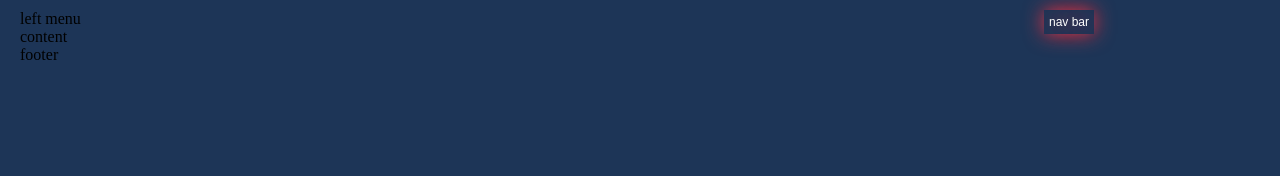
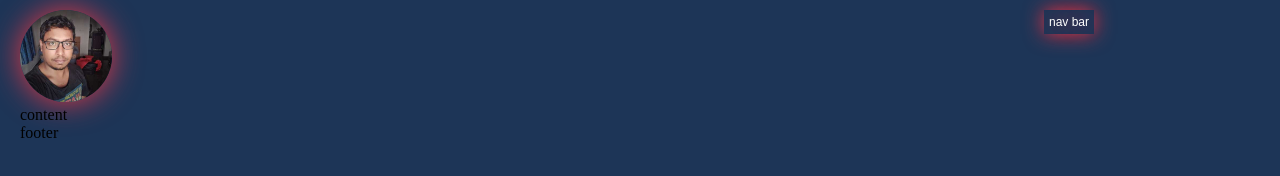
Before and after one commit to rc-chandan/rc-chandan.github.io, a website built with webpack: page src/index.html in a window 1280 px wide. Built offline with nearby package versions, Linux system fonts and the light colour scheme; a web font is replaced by a local one.

Commit message:
added bulma.css

```diff
--- a/package.json
+++ b/package.json
@@ -31,6 +31,7 @@
     "webpack-merge": "^4.1.2"
   },
   "dependencies": {
-    "@babel/runtime": "^7.0.0-beta.49"
+    "@babel/runtime": "^7.0.0-beta.49",
+    "bulma": "^0.7.1"
   }
 }
--- a/src/index.html
+++ b/src/index.html
@@ -11,7 +11,7 @@
   </div>
   <div class="container">
     <div class="left-menu">
-      left menu
+      <img src="assets/profile_pic.jpg" alt="Profile Pic">
     </div>
     <div class="content">
       content
--- a/src/style/main.scss
+++ b/src/style/main.scss
@@ -26,3 +26,10 @@ html body {
   font-family: $content-font;
   text-shadow: 0 0 20px $accent-color;
 }
+
+.left-menu img {
+  width: 92px;
+  height: 92px;
+  border-radius: 100%;
+  box-shadow: 0 0 30px $accent-color;
+}
--- a/webpack/webpack.config.base.js
+++ b/webpack/webpack.config.base.js
@@ -23,7 +23,7 @@ const config = {
         ]
       },
       {
-        test: /\.scss$/,
+        test: /\.(s*)css$/,
         use: [
           { loader: 'style-loader' },
           { loader: 'css-loader' },
@@ -35,7 +35,7 @@ const config = {
         use: [
           {
             loader: 'file-loader',
-            options: { name: '[name].[hash].[ext]' }
+            options: { name: 'images/[name].[hash:8].[ext]' }
           }
         ]
       },
```
Also changed, not shown: src/assets/profile_pic.jpg (added), src/docs/palette.png (renamed from src/assets/palette.png), src/docs/palette.svg (renamed from src/assets/palette.svg), src/docs/ui&ux.md (renamed from src/assets/ui&ux.md), src/resume/HIREME.md (renamed from src/assets/HIREME.md), 1 other file.
